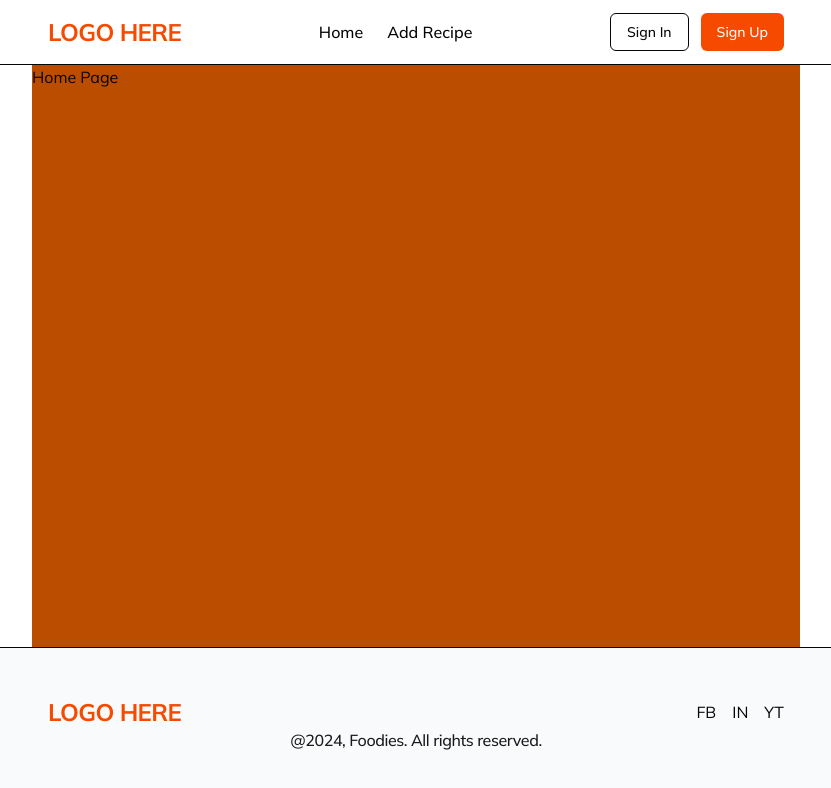
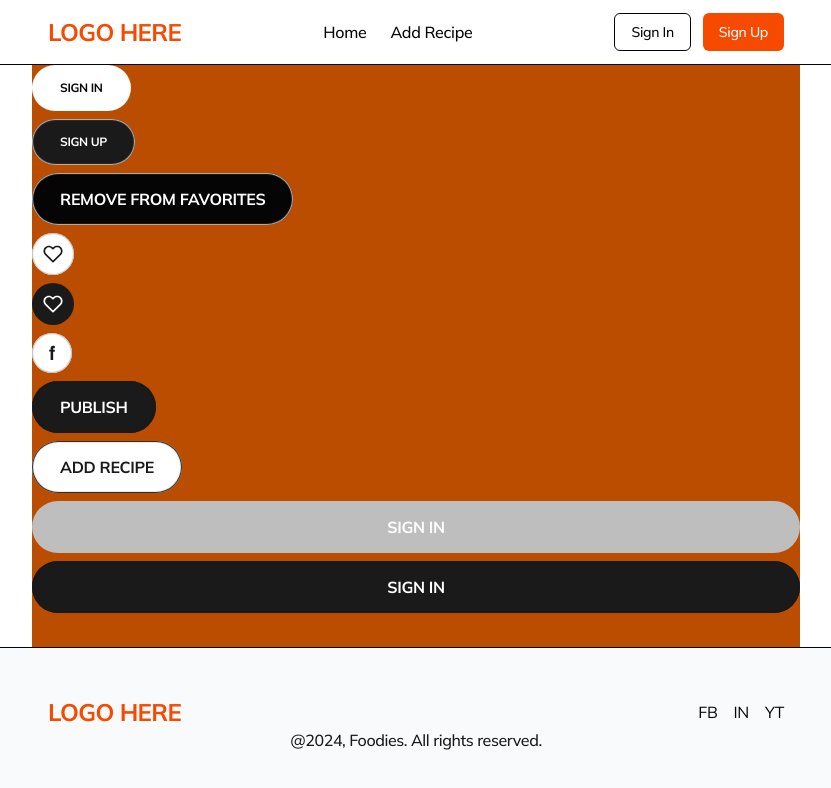
Before and after one commit to SergeyPoly/goit-node-final-project-FE, a React (Vite) app: page /components in a window 1280 px wide. Before the commit this address led to /. Shown: the top 788 px of the page, without its empty margins (224-1055 px from the left). Built offline with nearby package versions, Linux system fonts and the light colour scheme.

Commit message:
feat: add clsx dependency and implement ComponentsPage with Button component

```diff
--- a/package.json
+++ b/package.json
@@ -15,6 +15,7 @@
     "@tanstack/react-query": "^5.90.21",
     "@tanstack/react-query-devtools": "^5.91.3",
     "axios": "^1.13.6",
+    "clsx": "^2.1.1",
     "formik": "^2.4.9",
     "react": "^19.2.0",
     "react-dom": "^19.2.0",
--- a/src/index.css
+++ b/src/index.css
@@ -6,13 +6,11 @@
     --breakpoint-mobile: 375px;
     --breakpoint-tablet: 768px;
     --breakpoint-desktop: 1440px;
-}
 
-:root {
-    --white: oklch(1 0 0);
-    --main: oklch(0.1149 0 0);
-    --dark: oklch(0.2178 0 0);
-    --gray: oklch(0.8023 0.0011 17.18);
+    --color-white: oklch(1 0 0);
+    --color-main: oklch(0.1149 0 0);
+    --color-dark: oklch(0.2178 0 0);
+    --color-grey: oklch(0.8023 0.0011 17.18);
 }
 
 @utility container {
@@ -29,3 +27,11 @@
         max-width: 1440px;
     }
 }
+
+body {
+    @apply tracking-[-0.02em] text-main;
+}
+
+button, a {
+    @apply cursor-pointer;
+}
--- /dev/null
+++ b/src/pages/components/ui/ComponentsPage.jsx
@@ -0,0 +1,44 @@
+import { Button } from "@/shared/ui/Button";
+
+export const ComponentsPage = () => {
+  const isFavorite = true;
+
+  return (
+    <div className="flex flex-col gap-2">
+      <Button>Sign in</Button>
+      <Button isActive>Sign up</Button>
+
+      <Button variant="favorite" isActive={isFavorite}>
+        {isFavorite ? "Remove from Favorites" : "Add to Favorites"}
+      </Button>
+
+      <Button
+        variant="icon"
+        iconName="heart-icon"
+        iconClass="w-4 md:w-5 h-4 md:h-5"
+        isActive={false}
+      />
+
+      <Button
+        variant="icon"
+        iconName="heart-icon"
+        iconClass="w-4 md:w-5 h-4 md:h-5"
+        isActive
+      />
+
+      <Button
+        variant="icon"
+        iconName="facebook-icon"
+        iconClass="w-5 h-5"
+        href="https://facebook.com"
+      />
+
+      <Button variant="dark">Publish</Button>
+
+      <Button variant="dark-hover">Add recipe</Button>
+
+      <Button variant="dark" className="w-full" type="submit" disabled>Sign in</Button>
+      <Button variant="dark" className="w-full" type="submit">Sign in</Button>
+    </div>
+  );
+};
--- /dev/null
+++ b/src/shared/ui/Button.jsx
@@ -0,0 +1,87 @@
+import clsx from "clsx";
+
+export const Button = ({ children, variant = "default", type = "button", className = "", iconName = "", iconClass = "", isActive = false, href = "", onClick = () => {}, ...props }) => {
+  const baseVariants = {
+    default: "w-fit px-4 md:px-7 py-2.5 md:py-3.5 text-xs leading-normal font-bold rounded-[1.875rem]",
+    favorite: "w-fit px-4 md:px-7 py-2.5 md:py-3.5 text-sm md:text-base leading-[1.428571] md:leading-normal font-bold rounded-[1.875rem] shadow-[inset_0px_0px_1px_1px_var(--color-grey)]",
+    dark: "w-fit px-4 md:px-7 py-2.5 md:py-3.5 text-sm md:text-base leading-[1.428571] md:leading-normal font-bold rounded-[1.875rem] bg-dark hover:bg-main disabled:bg-grey text-white shadow-[inset_0px_0px_1px_1px_var(--color-dark)] disabled:shadow-none",
+    'dark-hover': "w-fit px-4 md:px-7 py-2.5 md:py-3.5 text-sm md:text-base leading-[1.428571] md:leading-normal font-bold rounded-[1.875rem] bg-white hover:bg-main text-dark hover:text-white shadow-[inset_0px_0px_1px_1px_var(--color-dark)]",
+  };
+
+  const variantState = {
+    default: {
+      inactive: "bg-white text-main",
+      active: "bg-dark hover:bg-main text-white shadow-[inset_0px_0px_1px_1px_var(--color-grey)]",
+    },
+    favorite: {
+      inactive: "bg-white text-main",
+      active: "bg-main text-white",
+    },
+  };
+
+  if (variant === "icon") {
+    if (href) {
+      return (
+        <a
+          className={clsx(
+            "w-9 md:w-10 h-9 md:h-10 flex justify-center items-center rounded-full bg-white text-dark shadow-[inset_0px_0px_1px_1px_var(--color-grey)]",
+            className,
+          )}
+          href={href}
+          target="_blank"
+          rel="noopener noreferrer"
+          {...props}
+        >
+          {children ?? (
+            <svg className={clsx(iconClass, "text-inherit")}>
+              <use href={`/icons.svg#${iconName}`}></use>
+            </svg>
+          )}
+        </a>
+      );
+    }
+
+    return (
+      <button
+        className={clsx(
+          "w-9 md:w-10.5 h-9 md:h-10.5 flex justify-center items-center rounded-full",
+          isActive ? "bg-dark text-white" : "bg-white text-dark shadow-[inset_0px_0px_1px_1px_var(--color-grey)]",
+          className,
+        )}
+        type={type}
+        onClick={onClick}
+        aria-pressed={isActive}
+        {...props}
+      >
+        {children ?? (
+          <svg className={clsx(iconClass, "text-inherit")}>
+            <use href={`/icons.svg#${iconName}`}></use>
+          </svg>
+        )}
+      </button>
+    );
+  }
+
+  const stateClasses = variantState[variant]
+    ? isActive
+      ? variantState[variant].active
+      : variantState[variant].inactive
+    : undefined;
+
+  return (
+    <button
+      className={clsx(
+        "uppercase",
+        baseVariants[variant],
+        stateClasses,
+        className,
+      )}
+      type={type}
+      onClick={onClick}
+      aria-pressed={isActive || undefined}
+      {...props}
+    >
+      {children}
+    </button>
+  );
+}
--- a/src/widgets/layout/ui/SharedLayout.jsx
+++ b/src/widgets/layout/ui/SharedLayout.jsx
@@ -4,9 +4,9 @@ import { Footer } from './Footer/Footer.jsx';
 
 export const SharedLayout = () => {
   return (
-    <div className="flex min-h-screen flex-col font-sans text-[#050505] antialiased">
+    <div className="flex min-h-screen flex-col font-sans antialiased">
       <Header />
-      <main className="mobile:bg-amber-300 tablet:bg-amber-700 desktop:bg-gray-300 container flex-grow bg-white">
+      <main className="mobile:bg-amber-300 tablet:bg-amber-700 desktop:bg-gray-300 container grow bg-white">
         <Outlet />
       </main>
       <Footer />
```
Also changed, not shown: src/app/providers/router.jsx (+9 -0 lines), 1 other file (tests, documents, lock files or other folders).
